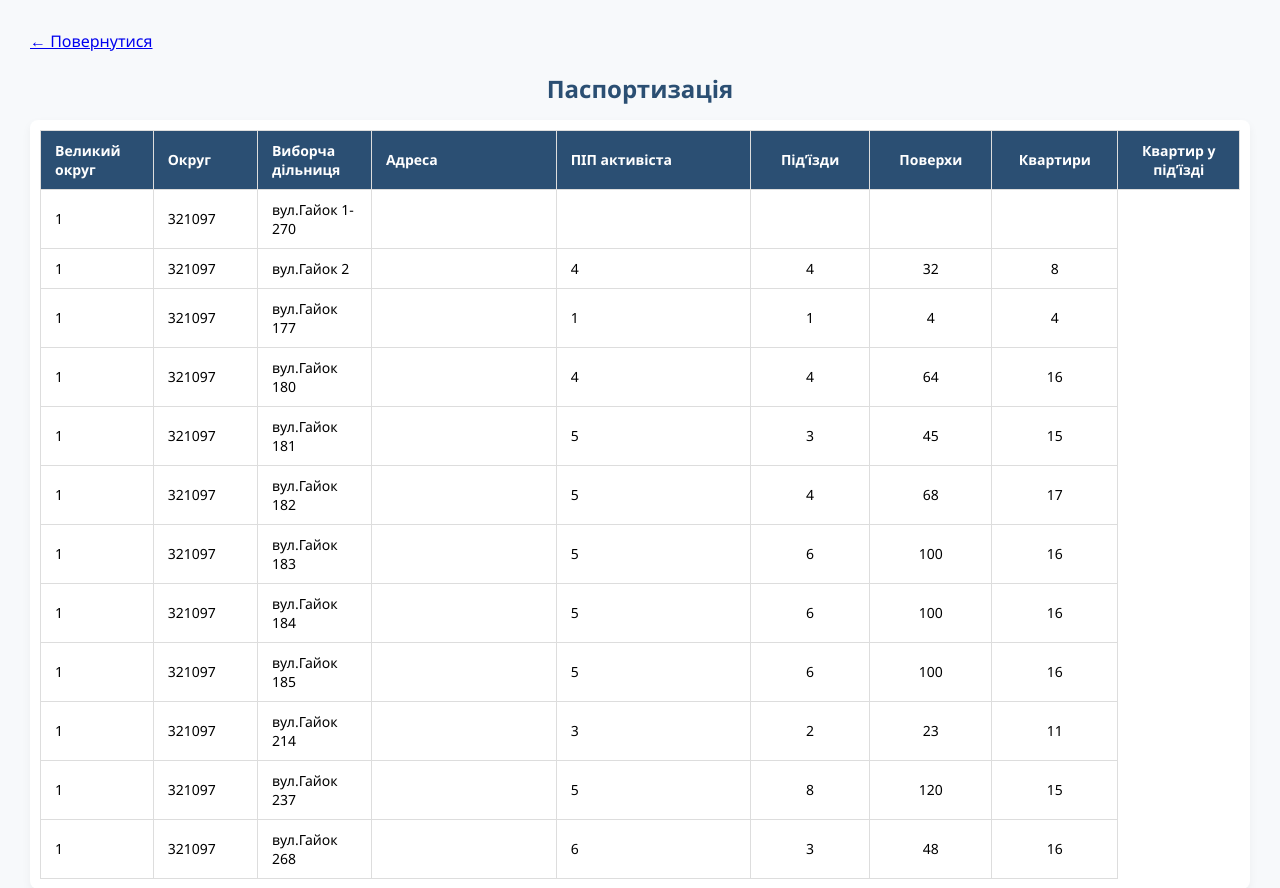
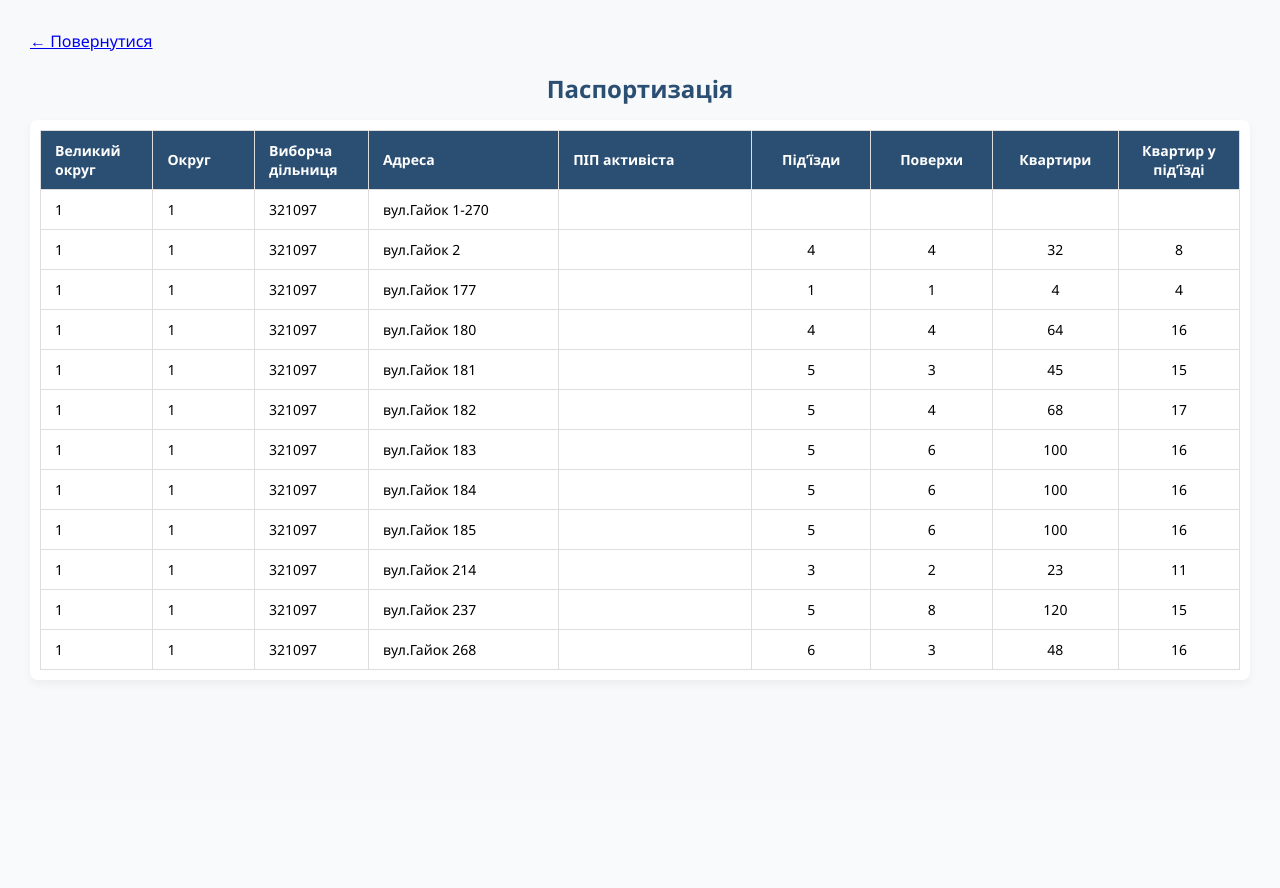
Before and after one commit to Aliina-ai/flask-db, a Flask app: page /passport in a window 1280 px wide. Shown: the top 888 px of the page. After the commit the page ends 670 px from the top, so only its background shows below. Run offline with Flask 3, Linux system fonts and the light colour scheme; parts of the project's set-up code (start-up, migrations or seed data) failed here and were passed over.

Commit message:
Update passport.html

```diff
--- a/templates/passport.html
+++ b/templates/passport.html
@@ -93,7 +93,8 @@
         </tr>
     </thead>
 
-    <tr>
+<tr>
+    <td>1</td>
     <td>1</td>
     <td>321097</td>
     <td>вул.Гайок 1-270</td>
@@ -106,6 +107,7 @@
 
 <tr>
     <td>1</td>
+    <td>1</td>
     <td>321097</td>
     <td>вул.Гайок 2</td>
     <td></td>
@@ -116,6 +118,7 @@
 </tr>
 
 <tr>
+    <td>1</td>
     <td>1</td>
     <td>321097</td>
     <td>вул.Гайок 177</td>
@@ -128,6 +131,7 @@
 
 <tr>
     <td>1</td>
+    <td>1</td>
     <td>321097</td>
     <td>вул.Гайок 180</td>
     <td></td>
@@ -138,6 +142,7 @@
 </tr>
 
 <tr>
+    <td>1</td>
     <td>1</td>
     <td>321097</td>
     <td>вул.Гайок 181</td>
@@ -150,6 +155,7 @@
 
 <tr>
     <td>1</td>
+    <td>1</td>
     <td>321097</td>
     <td>вул.Гайок 182</td>
     <td></td>
@@ -160,6 +166,7 @@
 </tr>
 
 <tr>
+    <td>1</td>
     <td>1</td>
     <td>321097</td>
     <td>вул.Гайок 183</td>
@@ -172,6 +179,7 @@
 
 <tr>
     <td>1</td>
+    <td>1</td>
     <td>321097</td>
     <td>вул.Гайок 184</td>
     <td></td>
@@ -182,6 +190,7 @@
 </tr>
 
 <tr>
+    <td>1</td>
     <td>1</td>
     <td>321097</td>
     <td>вул.Гайок 185</td>
@@ -194,6 +203,7 @@
 
 <tr>
     <td>1</td>
+    <td>1</td>
     <td>321097</td>
     <td>вул.Гайок 214</td>
     <td></td>
@@ -205,6 +215,7 @@
 
 <tr>
     <td>1</td>
+    <td>1</td>
     <td>321097</td>
     <td>вул.Гайок 237</td>
     <td></td>
@@ -215,6 +226,7 @@
 </tr>
 
 <tr>
+    <td>1</td>
     <td>1</td>
     <td>321097</td>
     <td>вул.Гайок 268</td>
```
